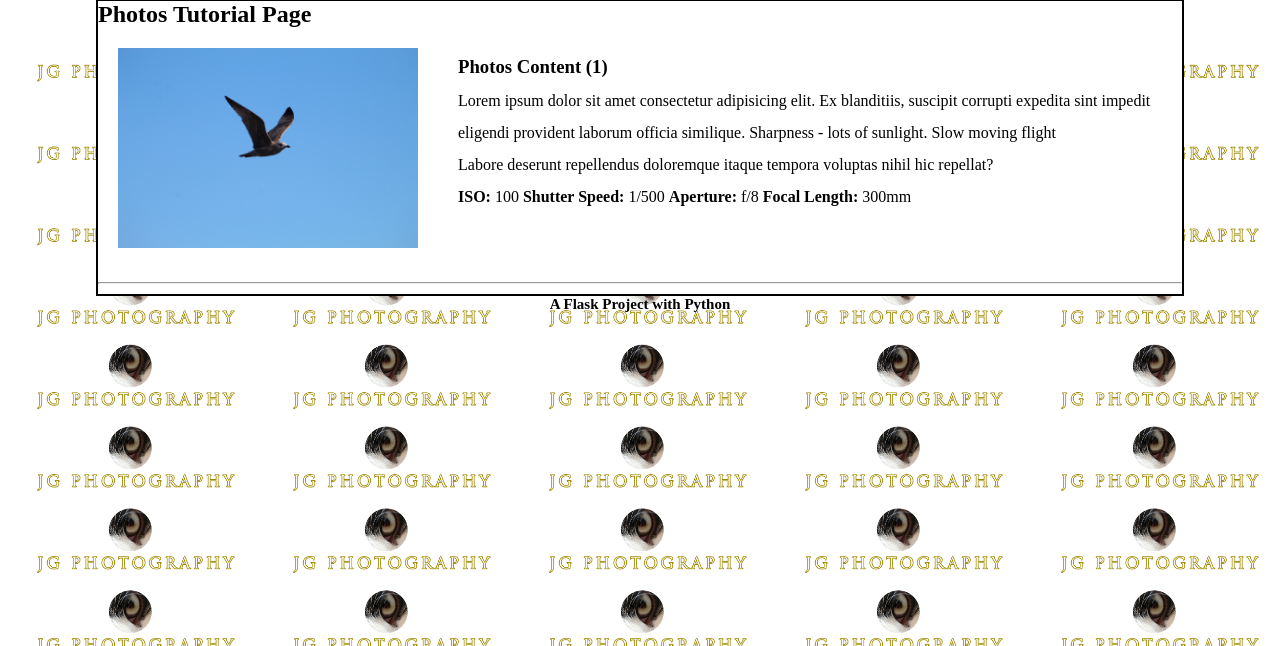
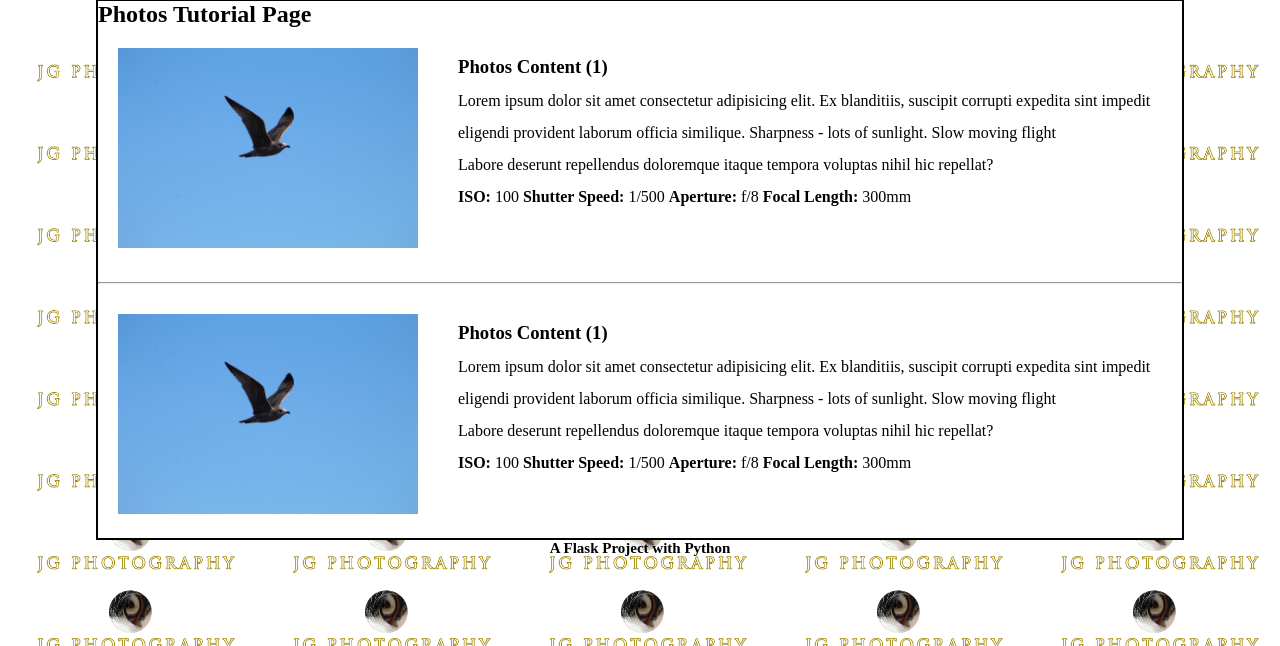
Before and after one commit to jg-digital-media/jgdm_flask_project, a Flask app: page /tutorial in a window 1280 px wide. Shown: the part 154-800 px from the top of the page. Run offline with Flask 2, Linux system fonts and the light colour scheme; some web fonts are replaced.

Commit message:
2nd tutorial image template

```diff
--- a/templates/tutorial.html
+++ b/templates/tutorial.html
@@ -50,7 +50,31 @@
 
     <hr />
 
-    <!-- new tutorial container-->
+    <!-- new tutorial container -->
+    <article class="tutorial_container">
+
+        <div class="image_container">
+
+                <img src="../static/img/photos/IMG_4755.JPG" alt="" title="" class="photo" />
+
+        </div>
+
+        <div class="photo_details">
+
+            <h3>Photos Content (1)</h3>
+
+            <p>Lorem ipsum dolor sit amet consectetur adipisicing elit. Ex blanditiis, suscipit corrupti expedita sint impedit eligendi provident laborum officia similique. Sharpness - lots of sunlight. Slow moving flight</p>
+
+            <p>Labore deserunt repellendus doloremque itaque tempora voluptas nihil hic repellat? </p>
+
+            <span><strong>ISO: </strong> 100 </span>
+            <span><strong>Shutter Speed: </strong> 1/500 </span>
+            <span><strong>Aperture: </strong>f/8 </span>
+            <span><strong>Focal Length: </strong> 300mm </span>
+
+        </div>
+
+    </article>
 
 </section>
 
```
